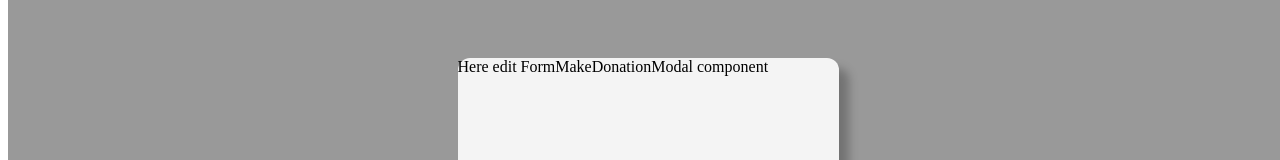
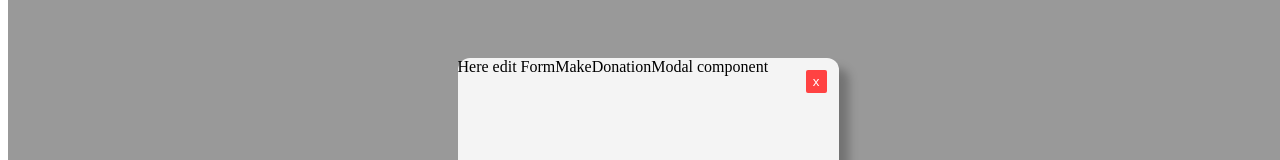
Before and after one commit to fernando-izar/finalproject-m3, a React (Create React App) app: page /home in a window 1280 px wide. Both pictures are taken after a click on the button "DOAR". Shown: the part 209-369 px from the top of the page. Built offline with nearby package versions, Linux system fonts and the light colour scheme.

Commit message:
feat: x button close make donation modals OK

```diff
--- a/src/components/MakeDonationModal/index.tsx
+++ b/src/components/MakeDonationModal/index.tsx
@@ -1,6 +1,6 @@
 import { ReactNode, useContext, useEffect, useRef } from "react";
 import { Children } from "react";
-import { Container } from "./styles";
+import { Container, CloseButton } from "./styles";
 import { DonationContext } from "../../contexts/DonationContext";
 import { ModelTraining } from "@mui/icons-material";
 
@@ -29,7 +29,11 @@ export const MakeDonationModal = ({ children }: IMakeDonationModalProps) => {
 
   return (
     <Container>
+      <div></div>
       <div className="modal-make-donations" ref={modalRef}>
+        <CloseButton onClick={() => setIsMakeDonationModal(false)}>
+          x
+        </CloseButton>
         {children}
       </div>
     </Container>
--- a/src/components/MakeDonationModal/styles.ts
+++ b/src/components/MakeDonationModal/styles.ts
@@ -15,8 +15,27 @@ export const Container = styled.div`
     width: 381px;
     height: 282px;
 
+    position: relative;
+
     background: #f4f4f4;
     box-shadow: 10px 10px 10px rgba(0, 0, 0, 0.25);
     border-radius: 12px;
   }
 `;
+
+export const CloseButton = styled.button`
+  width: 21px;
+  height: 23px;
+
+  position: absolute;
+  top: 12px;
+  right: 12px;
+
+  background-color: #ff4242;
+  border: none;
+  border-radius: 2px;
+
+  color: #ffffff;
+
+  cursor: pointer;
+`;
```
